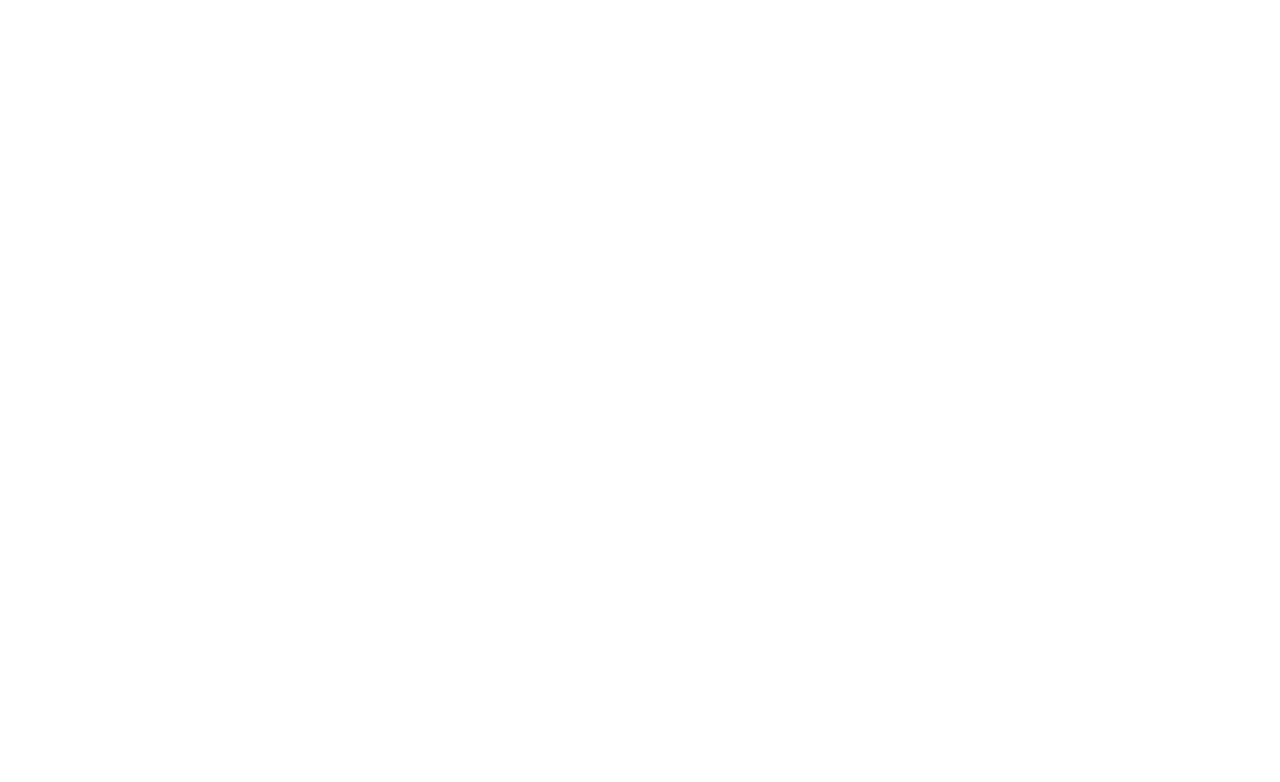
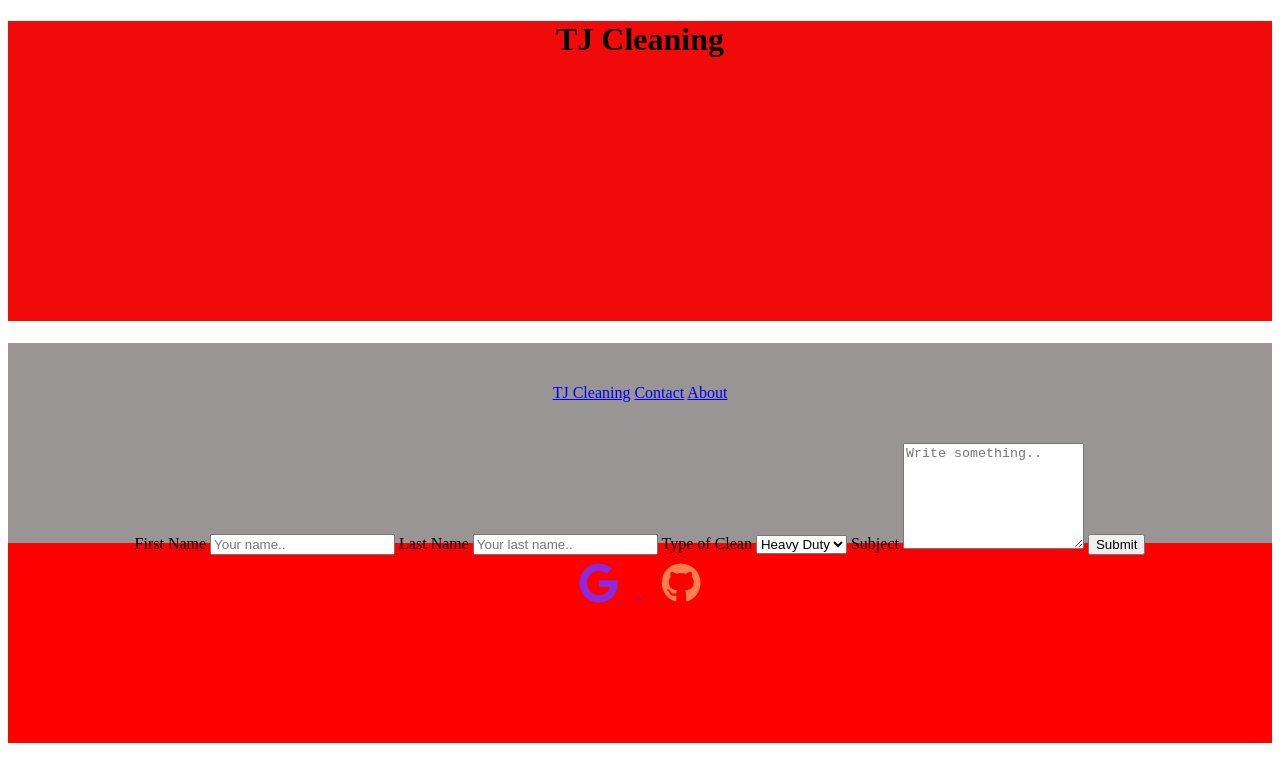
Before and after one commit to ironwoods36/final-project2, a plain HTML site: page contact.html in a window 1280 px wide. Drawn offline with Linux system fonts and the light colour scheme.

Commit message:
added footer

```diff
--- a/contact.html
+++ b/contact.html
@@ -9,6 +9,40 @@
     <title>finalproject2</title>
 </head>
 <body>
+    <h1>TJ Cleaning</h1>
+    <div>
+    <a href="index.html">TJ Cleaning</a>
+    <a href="contact.html">Contact</a>
+    <a href="about.html">About</a>
+    </div>
+</body>
+<div class="container">
+    <form action="action_page.php">
 
-</body>
+      <label for="fname">First Name</label>
+      <input type="text" id="fname" name="firstname" placeholder="Your name..">
+
+      <label for="lname">Last Name</label>
+      <input type="text" id="lname" name="lastname" placeholder="Your last name..">
+
+      <label for="Type of Clean">Type of Clean</label>
+      <select id="country" name="country">
+        <option value="Heavy Duty">Heavy Duty</option>
+        <option value="Semi light">Semi Light</option>
+        <option value="Light Duty">Light Duty</option>
+      </select>
+
+      <label for="subject">Subject</label>
+      <textarea id="subject" name="subject" placeholder="Write something.." style="height: 100px;"></textarea>
+
+      <input type="submit" value="Submit">
+
+    </form>
+  </div>
+<footer><a href="https://www.google.com" target="_blank">
+    <i class="fa-brands fa-google"></i>
+</a>
+<a href="https://www.github.com/ironwoods36" target="_blank">
+    <i class="fa-brands fa-github"></i>
+</a>    </footer>
 </html>
--- a/css/styles.css
+++ b/css/styles.css
@@ -7,11 +7,28 @@ div {
     height: 100px;
     background-color: rgb(154, 149, 149);
     align-content: center;
+    text-align: center;
 }
 ul {
     height: 400px;
     background-color: red;
+    text-decoration-color: dodgerblue;
 }
 section {
     height: 600px;
 }
+footer {
+    height: 200px;
+    background-color: red;
+    text-align: center;
+}
+.fa-brands {
+    font-size: 40px;
+    margin: 20px;
+}
+.fa-google {
+    color: #8a2be2;
+}
+.fa-github {
+    color: #ff7f50;
+}
```
Also changed, not shown: about.html (+12 -1 lines), index.html (+11 -5 lines).
